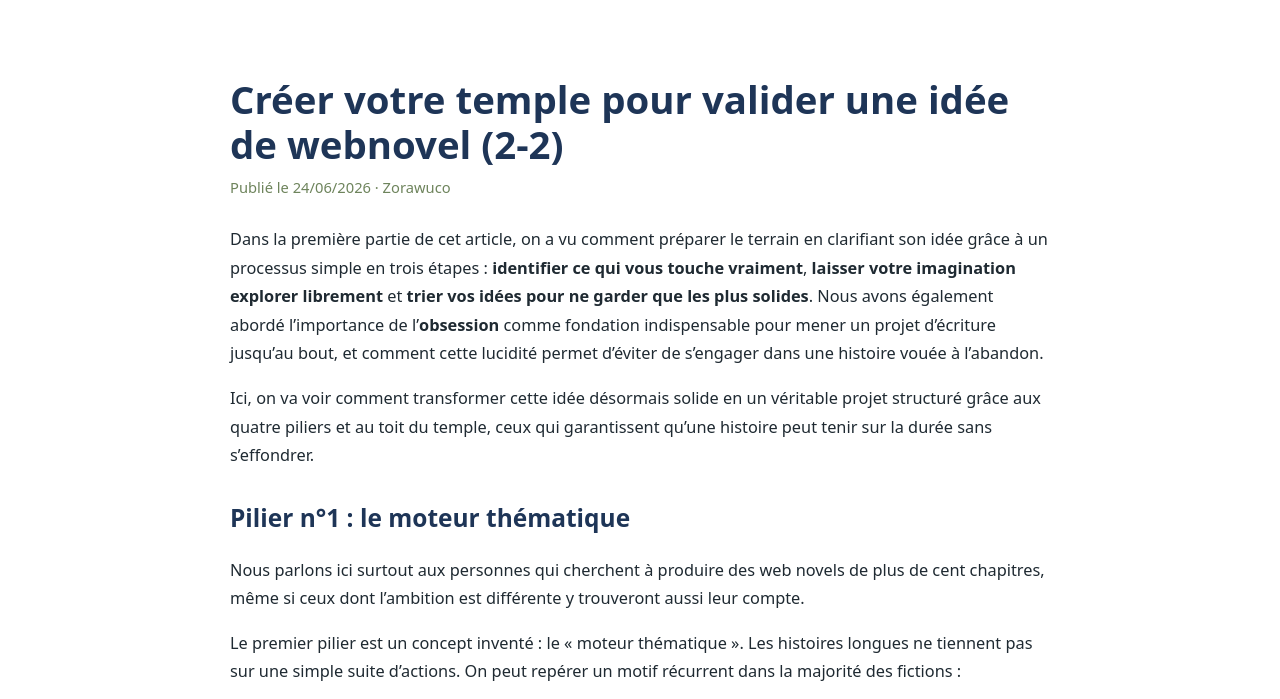
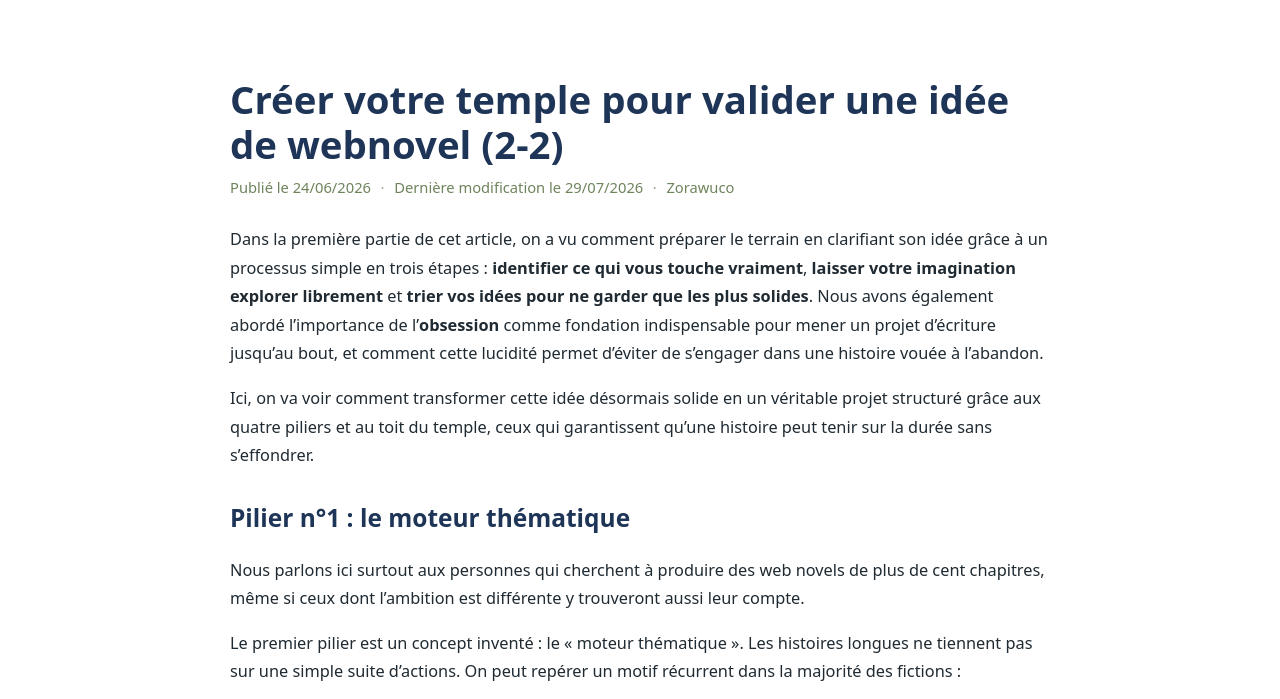
Before and after one commit to Scribellates/scribellates-netlify, an Eleventy site: page src/articles/article-creer-histoire-part-2.md in a window 1280 px wide. Shown: the part 78-777 px from the top of the page. Built offline with nearby package versions, Linux system fonts and the light colour scheme; Eleventy itself is replaced by a stand-in of ours; files that its build step writes are made by us from their sources.

Commit message:
feature: add dateDerniereModification field for articles

```diff
--- a/scripts/validation/datasets/articles.mjs
+++ b/scripts/validation/datasets/articles.mjs
@@ -20,6 +20,7 @@ const projectRoot = path.resolve(currentDirectory, '..', '..', '..');
 const articleSchema = objectField({
   titre: stringField(),
   datePublication: stringField({ validators: [isoDateRule] }),
+  dateDerniereModification: optional(stringField({ validators: [isoDateRule] })),
   redacteur: stringField(),
   tagsArticle: optional(arrayField(stringField(), { minLength: 1 })),
   auteurs: optional(arrayField(stringField({ validators: [pathPrefixRule('/auteurs/'), trailingSlashForInternalPathRule] }))),
--- a/src/_includes/article-single.njk
+++ b/src/_includes/article-single.njk
@@ -5,7 +5,15 @@ layout: navbar.njk
 <article class="article-single">
   <header class="article-single-header">
     <h1 class="article-single-title">{{ titre }}</h1>
-    <p class="article-single-meta">Publié le {{ datePublication | dateFormat }} · {{ redacteur }}</p>
+    <p class="article-single-meta">
+      <span class="article-single-meta-item">Publié le {{ datePublication | dateFormat }}</span>
+      {% if dateDerniereModification %}
+        <span class="article-single-meta-separator">·</span>
+        <span class="article-single-meta-item">Dernière modification le {{ dateDerniereModification | dateFormat }}</span>
+      {% endif %}
+      <span class="article-single-meta-separator">·</span>
+      <span class="article-single-meta-item">{{ redacteur }}</span>
+    </p>
   </header>
 
   <div class="article-single-content">
--- a/src/articles/article-creer-histoire-part-2.md
+++ b/src/articles/article-creer-histoire-part-2.md
@@ -1,6 +1,7 @@
 ---
 titre: Créer votre temple pour valider une idée de webnovel (2-2)
 datePublication: 2026-06-24
+dateDerniereModification: 2026-07-29
 redacteur: Zorawuco
 tagsArticle:
   - conseils
--- a/src/styles/components/cards.css
+++ b/src/styles/components/cards.css
@@ -821,6 +821,19 @@ a.card-article {
 .article-single-meta {
   color: var(--color-moss);
   font-size: 0.92rem;
+  display: flex;
+  flex-wrap: wrap;
+  align-items: center;
+  gap: 0.35rem 0.6rem;
+}
+
+.article-single-meta-item {
+  display: inline-flex;
+  align-items: center;
+}
+
+.article-single-meta-separator {
+  opacity: 0.7;
 }
 
 .article-single-content {
```
Also changed, not shown: templates/articles.md (+1 -0 lines).
